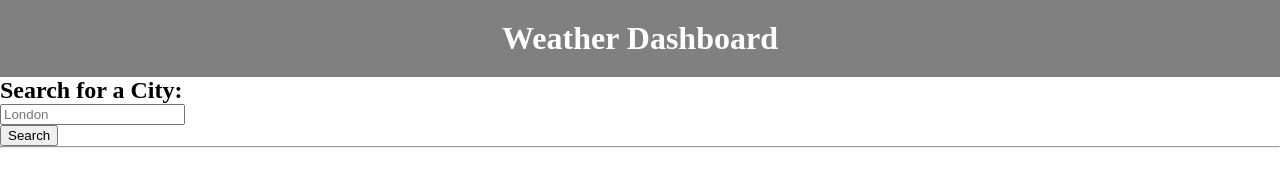
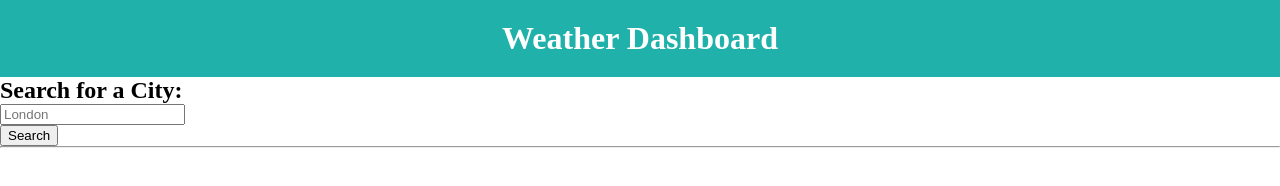
Before and after one commit to priyadarsini-gunasekaran/5-Day-Weather-Forecast-API, a plain HTML site: page starter/index.html in a window 1280 px wide. Drawn offline with nearby package versions, Linux system fonts and the light colour scheme; files whose address does not match are found by name.

Commit message:
modified colour in style.css

```diff
--- a/assets/css/style.css
+++ b/assets/css/style.css
@@ -7,5 +7,5 @@ header {
 	text-align: center;
 	color: white;
 	padding: 20px;
-	background-color: grey;
+	background-color: lightseagreen;
 }
```
